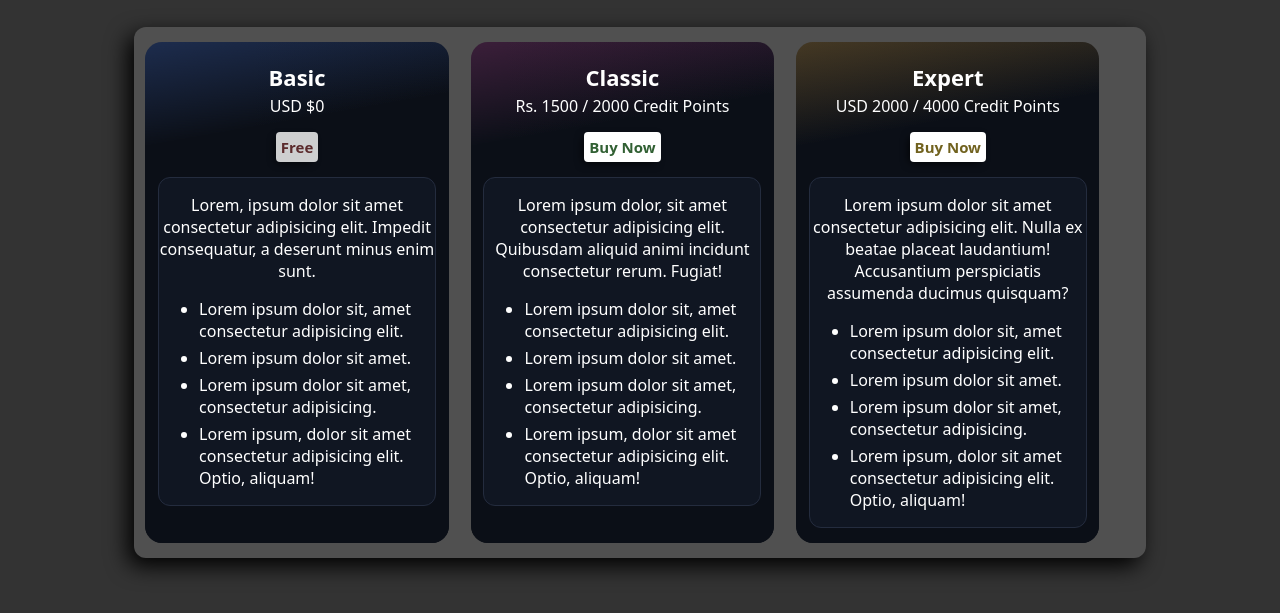
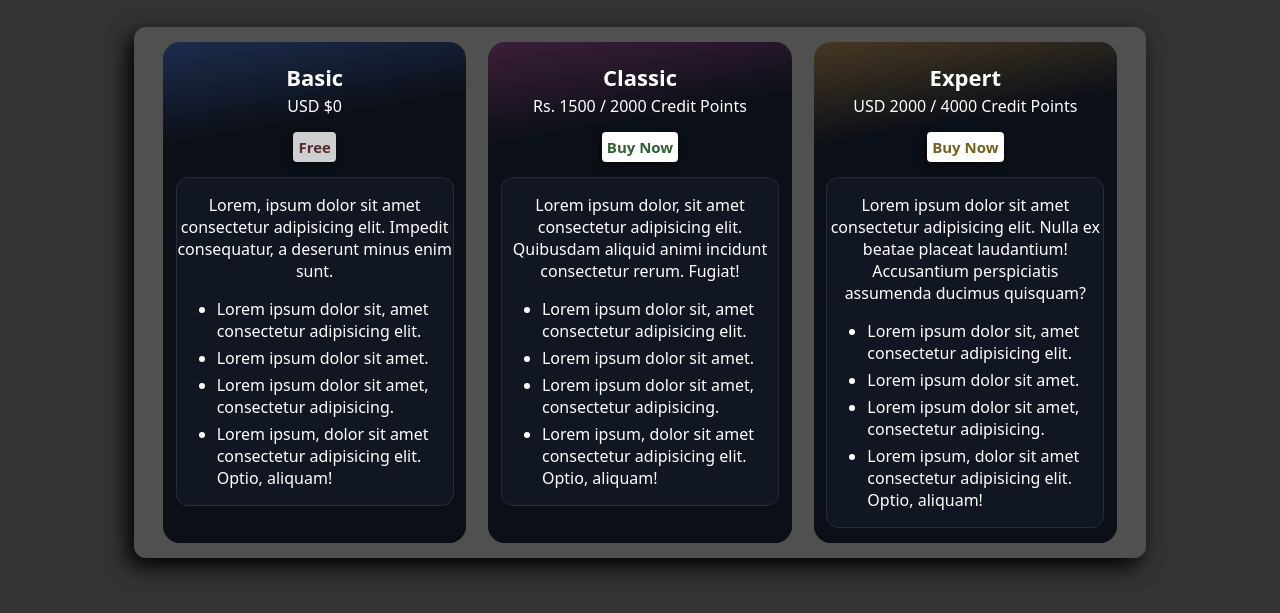
Before and after one commit to kaushikramanuj01/visionizex, a PHP site: page /premium.php in a window 1280 px wide. Shown: the part 78-691 px from the top of the page. Run offline with PHP 8.4, Linux system fonts and the light colour scheme.

Commit message:
premium page responsive

```diff
--- a/premium.php
+++ b/premium.php
@@ -159,6 +159,73 @@ include 'navbar.php';
         width: 91%;
         margin-bottom: 15px;
     }
+    .title-s{
+        margin-top: 3px;
+        font-size: 16px;
+    }
+    .rv-div{
+        display: flex;
+        justify-content: center;
+    }
+
+    @media screen and (max-width: 1024px) {
+        .sub_cart {
+            width: 88%;
+        }
+    }
+    @media screen and (max-width: 770px) {
+        .sub_cart {
+            width: 92%;
+        }
+        .sub_cart{
+            width: 95%;
+        }
+        .pack_box{
+            width: 32%;
+            margin: 0px 4px;
+        }
+        .pack_box h5{
+            font-size: 19px;
+            margin-top: 14px;
+        }
+        .buy_btn{
+            padding: 4px;
+            font-size: 14px;
+        }
+        .info_box {
+            font-size: 14px;
+        }
+    }
+    @media screen and (max-width: 480px) {
+        .rv-div {
+            flex-wrap: wrap;
+        }
+        .pack_box {
+            width: 46%;
+        }
+        .mt14{
+            margin-top: 14px;
+        }
+    }
+    @media screen and (max-width: 390px) {
+        .sub_cart{
+            padding: 3px 0px;
+        }
+        .pack_box {
+            width: 85%;
+            margin-top: 10px;
+        }
+        .pack_box h5 {
+            font-size: x-large;
+        }
+        .title-s {
+            font-size: 18px;
+        }
+        .buy_btn {
+            padding: 6px;
+            font-size: 17px;
+        }
+    }
     </style>
 </head>
 
@@ -166,13 +233,12 @@ include 'navbar.php';
 
     <div class="main_cart">
         <div class="sub_cart">
-        <div style="display: flex;">
+        <div class="rv-div">
             <div class="pack_box b_g1">
                 <div class="background_color b_g1"></div>
                 <h5>Basic</h5>
                 <!-- <div class="current">(Current)</div> -->
-                <div style="margin-top: 3px;">
-                    <!-- USD $0/month -->
+                <div class="title-s">
                     USD $0
                 </div>
                 <span>
@@ -195,7 +261,7 @@ include 'navbar.php';
 
                 <h5>Classic</h5>
                 <!-- <div class="current">(Current)</div> -->
-                <div style="margin-top: 3px;">
+                <div class="title-s">
                     Rs. 1500 / 2000 Credit Points
                 </div>
                 <span>
@@ -213,12 +279,12 @@ include 'navbar.php';
                 </ul>
                 </div>
             </div>
-            <div class="pack_box b_g3">
+            <div class="pack_box b_g3 mt14">
                 <div class="background_color b_g3"></div>
 
                 <h5>Expert</h5>
                 <!-- <div class="current">(Current)</div> -->
-                <div style="margin-top: 3px;">
+                <div class="title-s">
                     USD 2000 / 4000 Credit Points
                 </div>
                 <span>
@@ -241,39 +307,8 @@ include 'navbar.php';
             </div>
         </div>
     </div>
-    <!-- <table>
-        <thead>
-            <tr>
-                <th>Package</th>
-                <th>Price</th>
-                <th>Credit</th>
-                <th>Action</th>
-            </tr>
-        </thead>
-        <tbody>
-            <tr>
-                <td>Basic Package</td>
-                <td>Rs.1000</td>
-                <td>2000</td>
-                <td> <a href="buy.php?pack=1" class="buy-button">Buy</a></td>
-            </tr>
-            <tr>
-                <td>Standard Package</td>
-                <td>Rs.1500</td>
-                <td>4000</td>
-                <td><a href="buy.php?pack=2" class="buy-button">Buy</a></td>
-            </tr>
-            <tr>
-                <td>Premium Package</td>
-                <td>Rs.2000</td>
-                <td>6000</td>
-                <td><a href="buy.php?pack=3" class="buy-button">Buy</a></td>
-            </tr>
-        </tbody>
-    </table> -->
 
     <script src="main.js"></script>
     <script src="https://code.jquery.com/jquery-3.6.0.min.js"></script>
 </body>
-
 </html>
```
